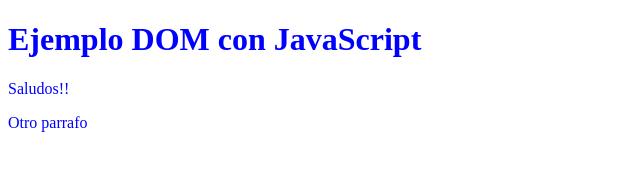
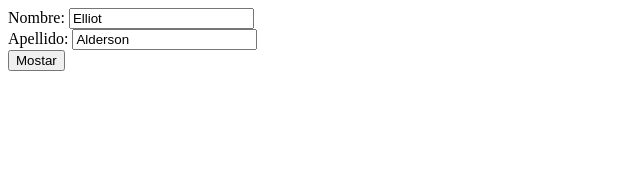
Before and after one commit to AdrianC47/UniversidadJavaScript, a plain HTML site: page Leccion16/index.html in a window 1280 px wide. Shown: the whole page, without its empty margins (0-640 px from the left). Drawn offline with Linux system fonts and the light colour scheme.

Commit message:
Manejo de Formularios con JavaScript

```diff
--- a/Leccion16/index.html
+++ b/Leccion16/index.html
@@ -2,32 +2,27 @@
 <html >
 <head>
     <meta charset="UTF-8">
-    <title>Ejemplo DOM con JavaScript</title>
-    <style>
-        .azul{
-            color:blue;
-        }
-    </style>
+    <title>Ejemplo Formulario con JavaScript</title>
 </head>
 <body>
-    <h1 class="azul"  id="cabecero">Ejemplo DOM con JavaScript</h1>
-    <p class="azul" id ="parrafo1">Saludos!!</p>
-    <p class="azul"  id ="parrafo2">Otro parrafo</p>
-    <script>
-    //     let cabecero = document.getElementById('cabecero');
-    //     console.log(`valor cabecero: ${cabecero}` );//Inner recupera el texto que es interno
-    //     let parrafo = document.getElementById('parrafo');
-    //     console.log(`valor parrafo:  ${parrafo}` );
-    //     parrafo.innerHTML = 'Nuevo valor del parrafo'; //se modifica el contenido
-    //     cabecero.innerHTML = 'Nuevo valor del cabecero';
-        let elementos = document.querySelectorAll('p.azul'); //p.azul es parrafos con clase azul
-        console.log(`N° de elementos: ${elementos.length}`);
-        // for (let index = 0; index < elementos.length; index++) {
-        //     console.log(`index: ${index} - ${elementos[index].innerHTML}`);
-        // }
-        for (let elemento of elementos) {
-            console.log(`${elemento.innerHTML}`);
+   <form id ="formulario">
+        Nombre: <input type="text" name="nombre" value="Elliot">
+        <br>
+        Apellido: <input type="text" name="apellido" value="Alderson">
+        <br>
+   </form>
+   <button onclick="mostrarValores()">Mostar</button>
+   <div id="valores"> </div>
+   <script>
+    function mostrarValores() {
+        let formulario = document.forms['formulario']; //se usa el atributo forms e indicamos el id del formulario al cual queremos acceder
+        let texto = ' ';
+        for (let elemento of formulario) {
+            texto += elemento.value + '<br/>'
         }
-     </script>
+        document.getElementById("valores").innerHTML = texto;
+    }
+   </script>
+
 </body>
 </html>
```
